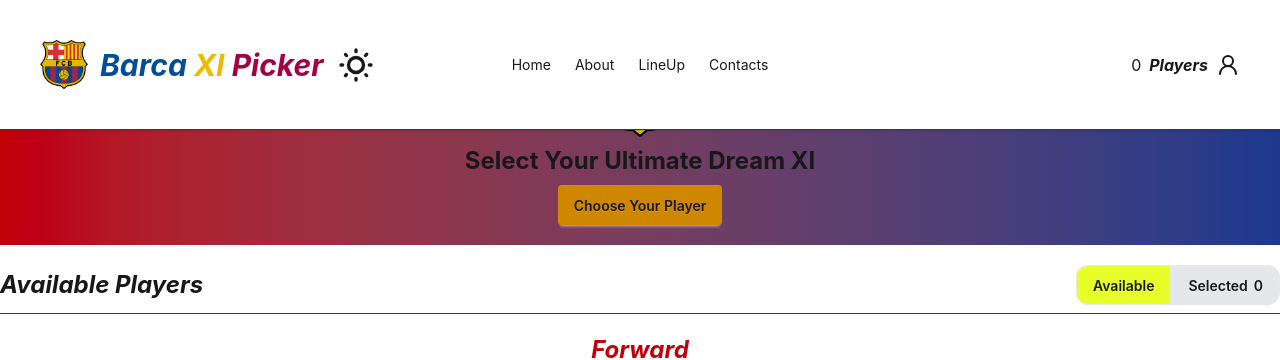
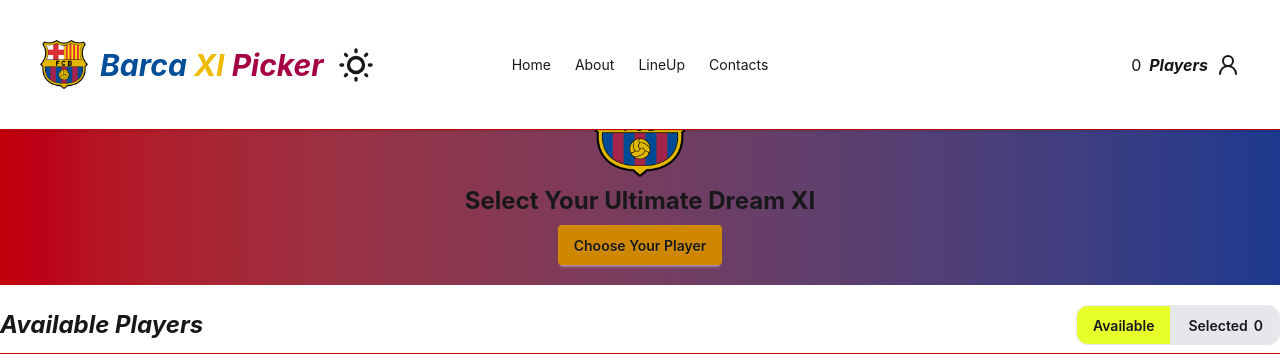
Before and after one commit to dulal71/barcelona-dream-11, a React (Vite) app: page / in a window 1280 px wide. Shown: the top 360 px of the page. Built offline with nearby package versions, Linux system fonts and the light colour scheme.

Commit message:
Update Banner.jsx

```diff
--- a/src/Components/Home/Banner.jsx
+++ b/src/Components/Home/Banner.jsx
@@ -3,7 +3,7 @@
 import Image from '../../assets/fc-barcelona-logo-png-transparent.png'
 const Banner = ({setCoin}) => {
     return (
-        <div className='container object-cover mx-auto mt-5 p-5 bg-linear-to-r from-red-700 to-blue-900
+        <div className='container object-cover mx-auto mt-15 p-5 bg-linear-to-r from-red-700 to-blue-900
          '>
             <div className='flex flex-col items-center justify-center space-y-2'>
                 <div>
```
